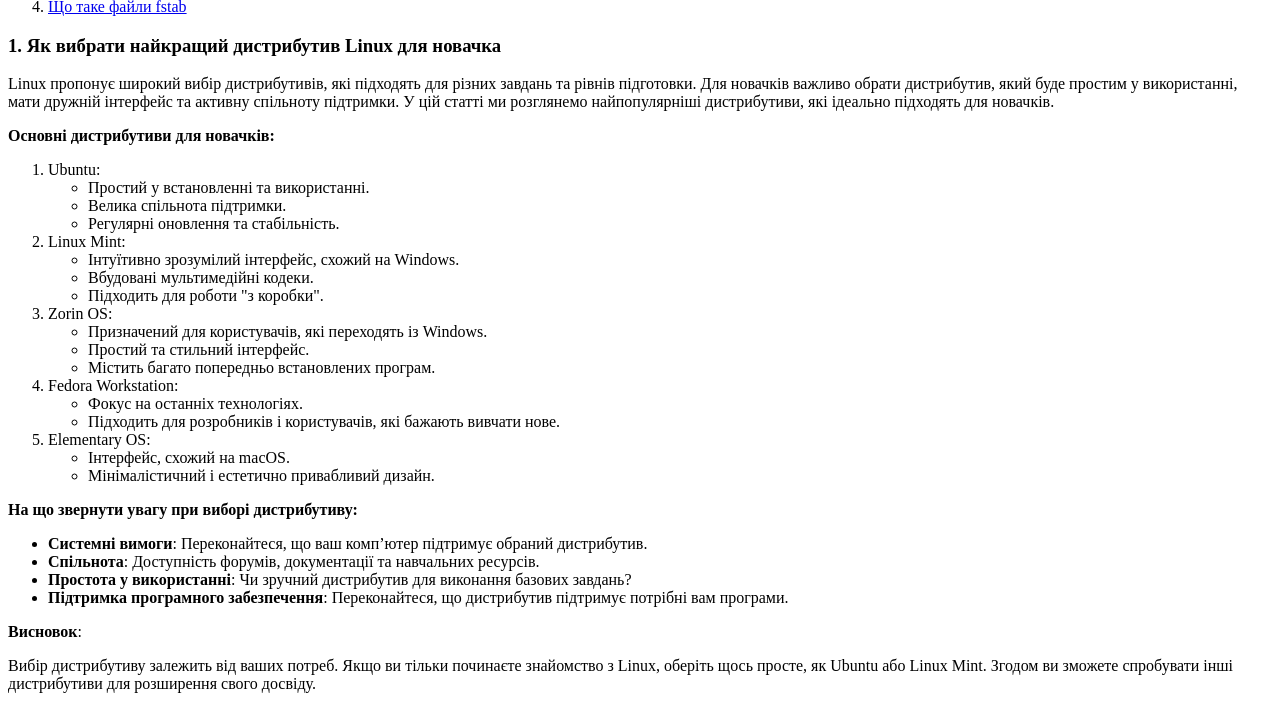
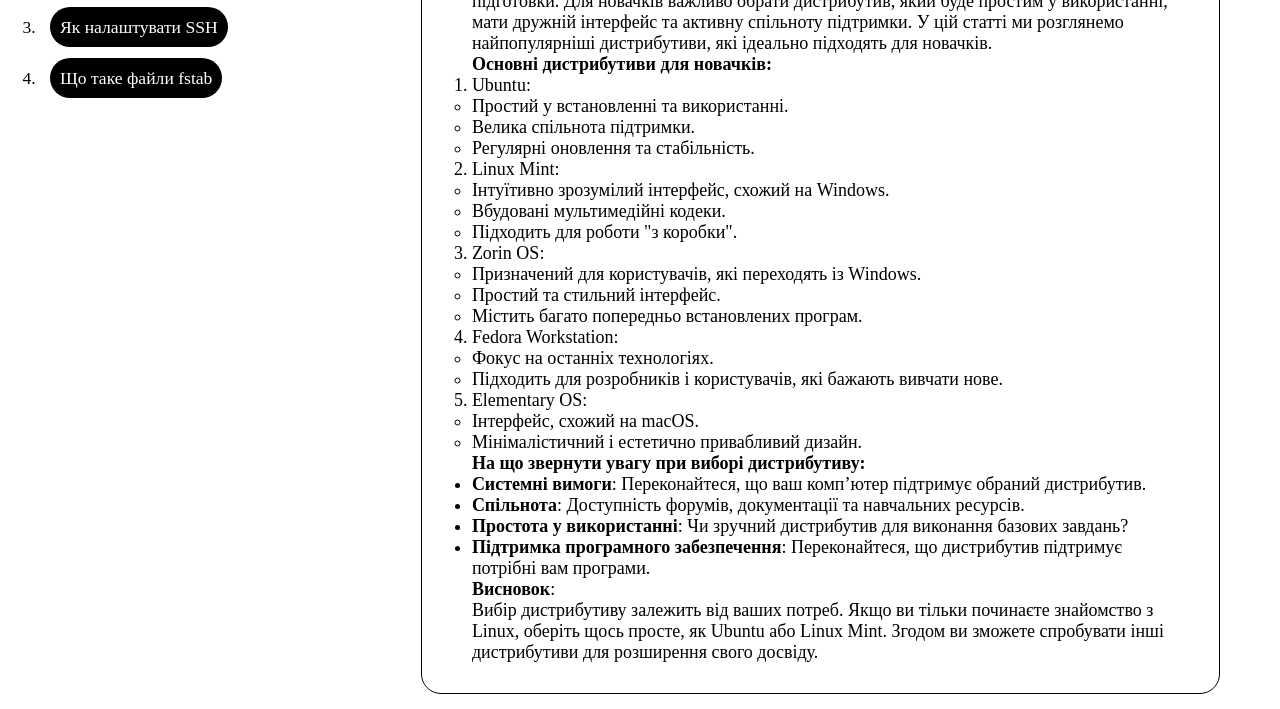
Before and after one commit to zithon/my-project, a plain HTML site: page pages/articles.html in a window 1280 px wide. Shown: the part 302-1011 px from the top of the page. Drawn offline with Linux system fonts and the light colour scheme; the site is published under a folder, as on GitHub Pages, so addresses that start at the root find nothing.

Commit message:
Добавление измененны фиксы стилей

```diff
--- a/pages/articles.html
+++ b/pages/articles.html
@@ -3,7 +3,7 @@
 <head>
     <meta charset="UTF-8">
     <meta name="viewport" content="width=device-width, initial-scale=1.0">
-    <link href="/style.css" rel="stylesheet">
+    <link href="../style.css" rel="stylesheet">
     <title>Articles</title>
 </head>
 
```
Also changed, not shown: pages/contacts.html (+1 -1 lines), pages/gallery.html (+1 -1 lines).
